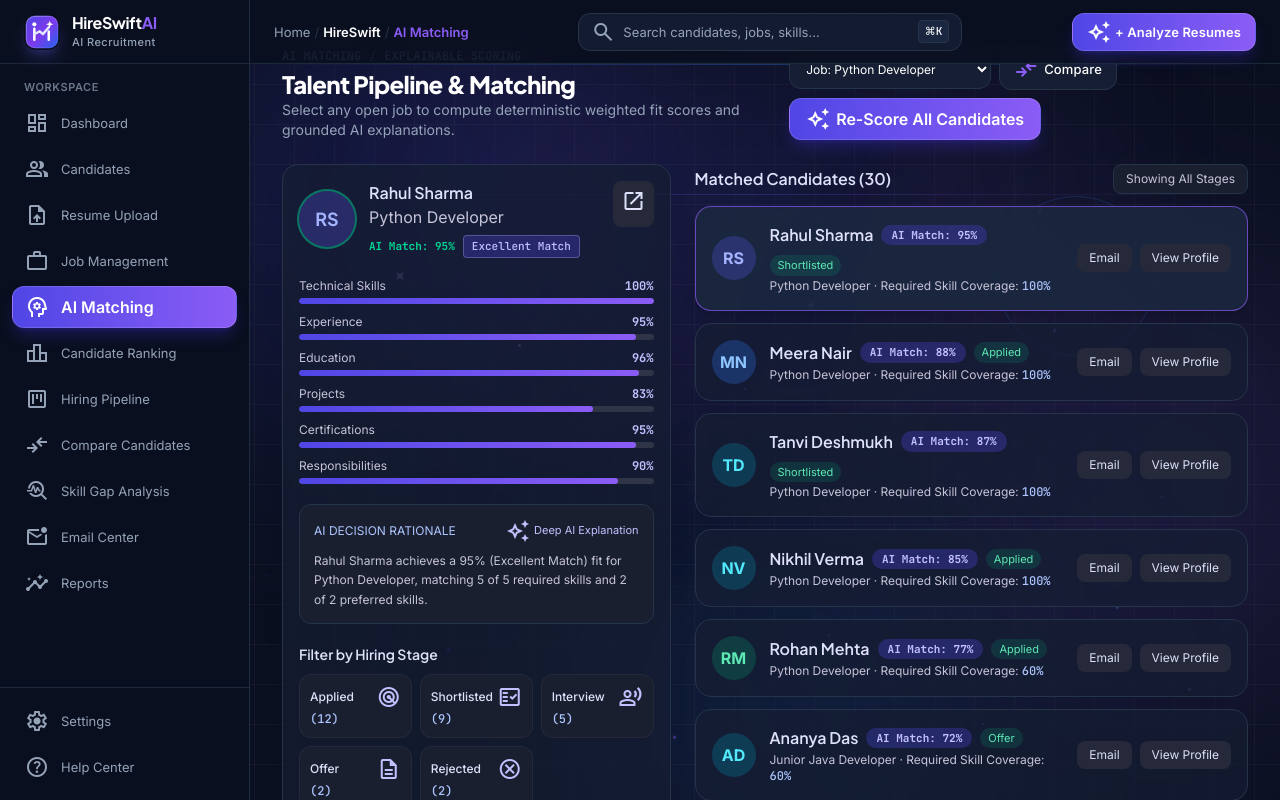
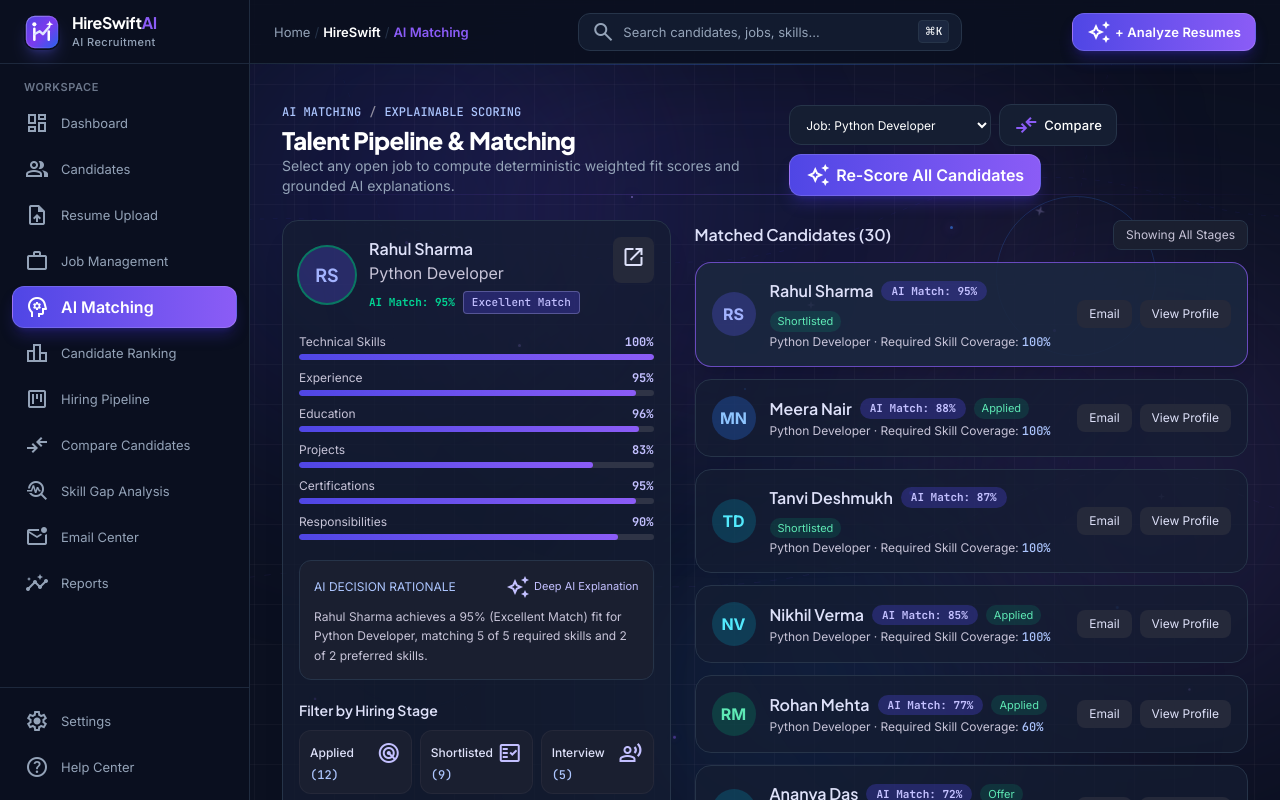
Before and after one commit to bikram73/HireSwift_AI, a React (Vite) app: page / in a window 1280 px wide. Both pictures are taken after a click on the button 1128 px from the left and 894 px from the top of the page. Shown: the top 800 px of the page. Built offline with nearby package versions, Linux system fonts and the light colour scheme.

Commit message:
first commit

```diff
--- a/src/components/WorkspaceShell.tsx
+++ b/src/components/WorkspaceShell.tsx
@@ -236,10 +236,10 @@ export const WorkspaceShell: React.FC<WorkspaceShellProps> = ({
         </header>
 
         {/* Main Viewport */}
-        <main className="relative pt-16 bg-[#0B1020] subtle-grid min-h-screen p-4 sm:p-6 lg:p-margin-desktop overflow-x-hidden">
+        <main className="relative pt-20 sm:pt-24 px-4 pb-4 sm:px-6 sm:pb-6 lg:px-margin-desktop lg:pb-margin-desktop bg-[#0B1020] subtle-grid min-h-screen overflow-x-hidden">
           <div className="pointer-events-none fixed top-16 left-0 lg:left-[250px] right-0 h-[420px] glow-conic blur-3xl opacity-60" />
           <AmbientBackground className="fixed top-16 left-0 lg:left-[250px] right-0 bottom-0" />
-          <div key={activeRoute} className="pt-4 relative z-10 page-enter">{children}</div>
+          <div key={activeRoute} className="pt-2 relative z-10 page-enter">{children}</div>
         </main>
       </div>
 
```
Also changed, not shown: 1 other file (tests, documents, lock files or other folders).
